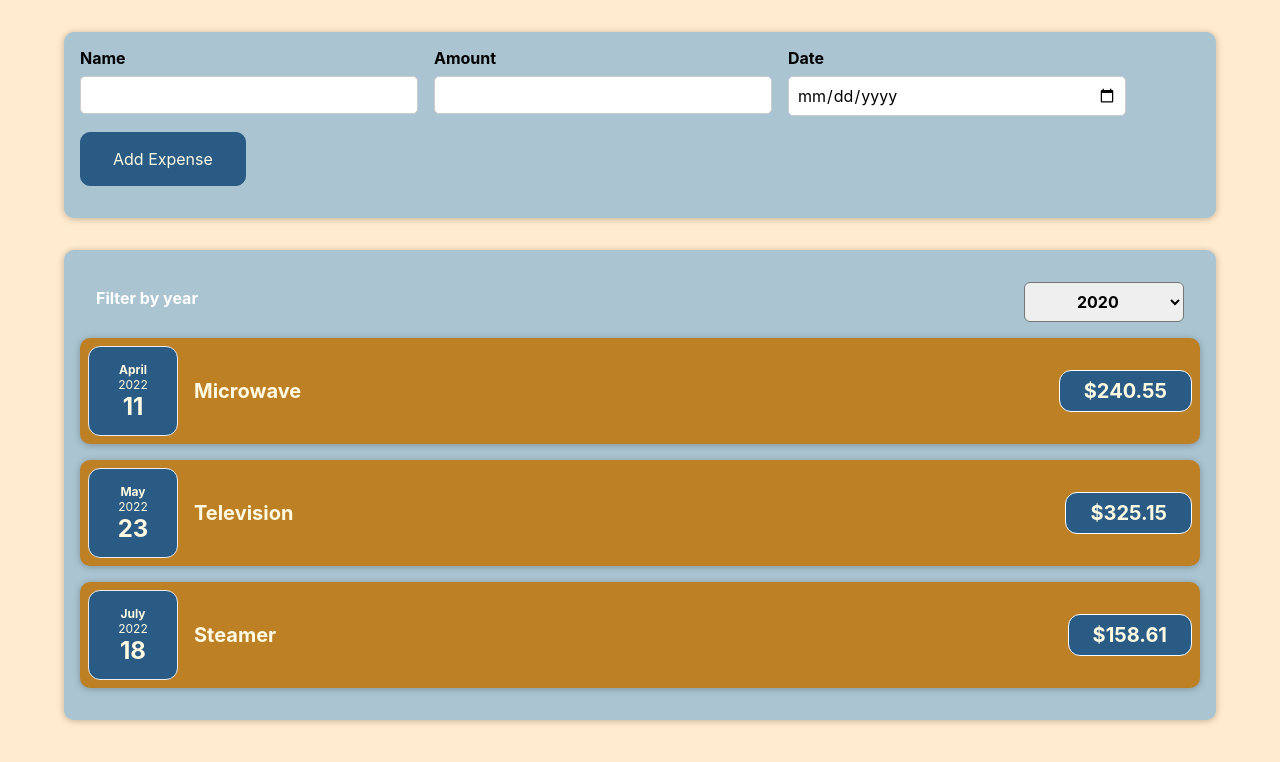
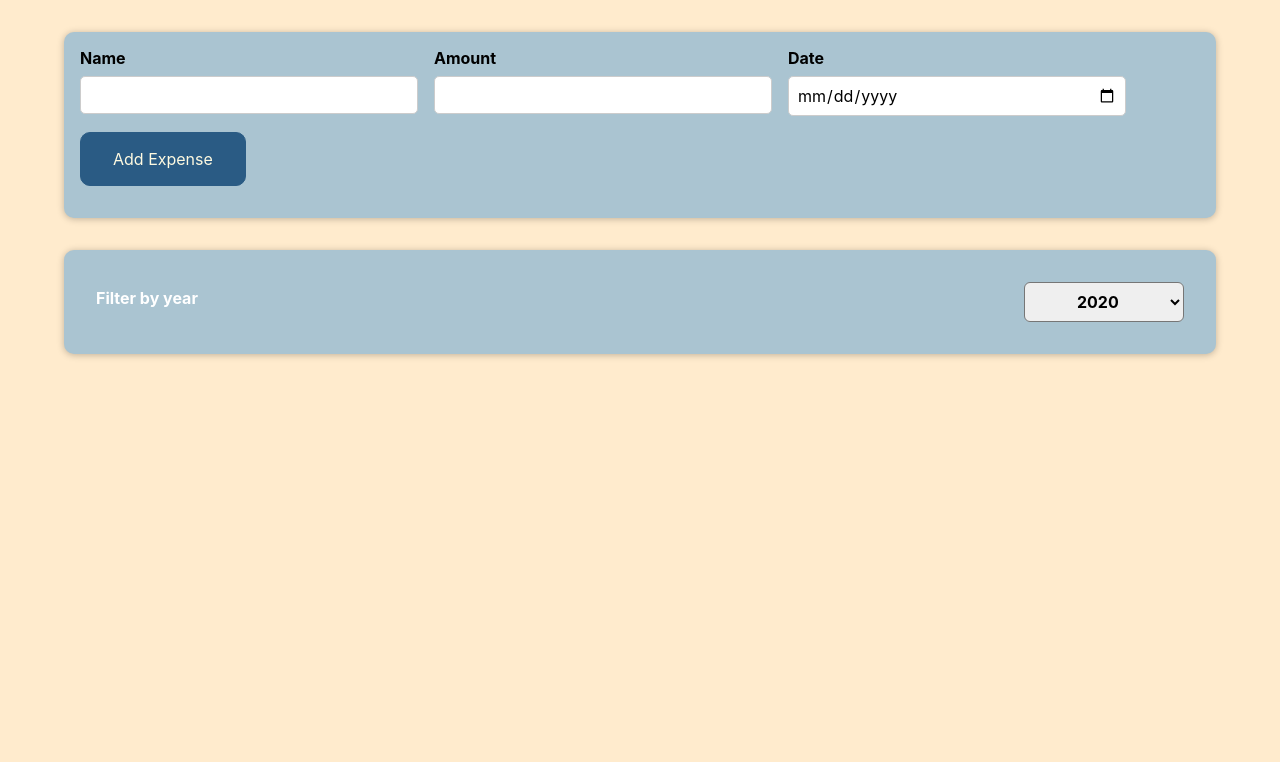
Before and after one commit to neoxanter/LearnReact, a React (Create React App) app in the folder cost_accounting/: page / in a window 1280 px wide. Shown: the top 762 px of the page. Built offline with nearby package versions, Linux system fonts and the light colour scheme.

Commit message:
Implemented the output of part of the data when selecting the year

```diff
--- a/cost_accounting/src/components/Costs/CostView.js
+++ b/cost_accounting/src/components/Costs/CostView.js
@@ -12,13 +12,19 @@ const CostView = (props) => {
     setSelectedYear(year)
   }
 
+  const filteredCosts = props.costs.filter(
+      cost => {
+        return cost.date.getFullYear().toFixed() === selectedYear
+      }
+  )
+
   return (
       <div>
         <Card className="costs">
           <CostsFilter
               year={selectedYear}
               onChangeYear={yearChangeHandler}/>
-          {props.costs.map((cost) => (
+          {filteredCosts.map((cost) => (
               <CostItem
                   key={cost.id}
                   date={cost.date}
```
